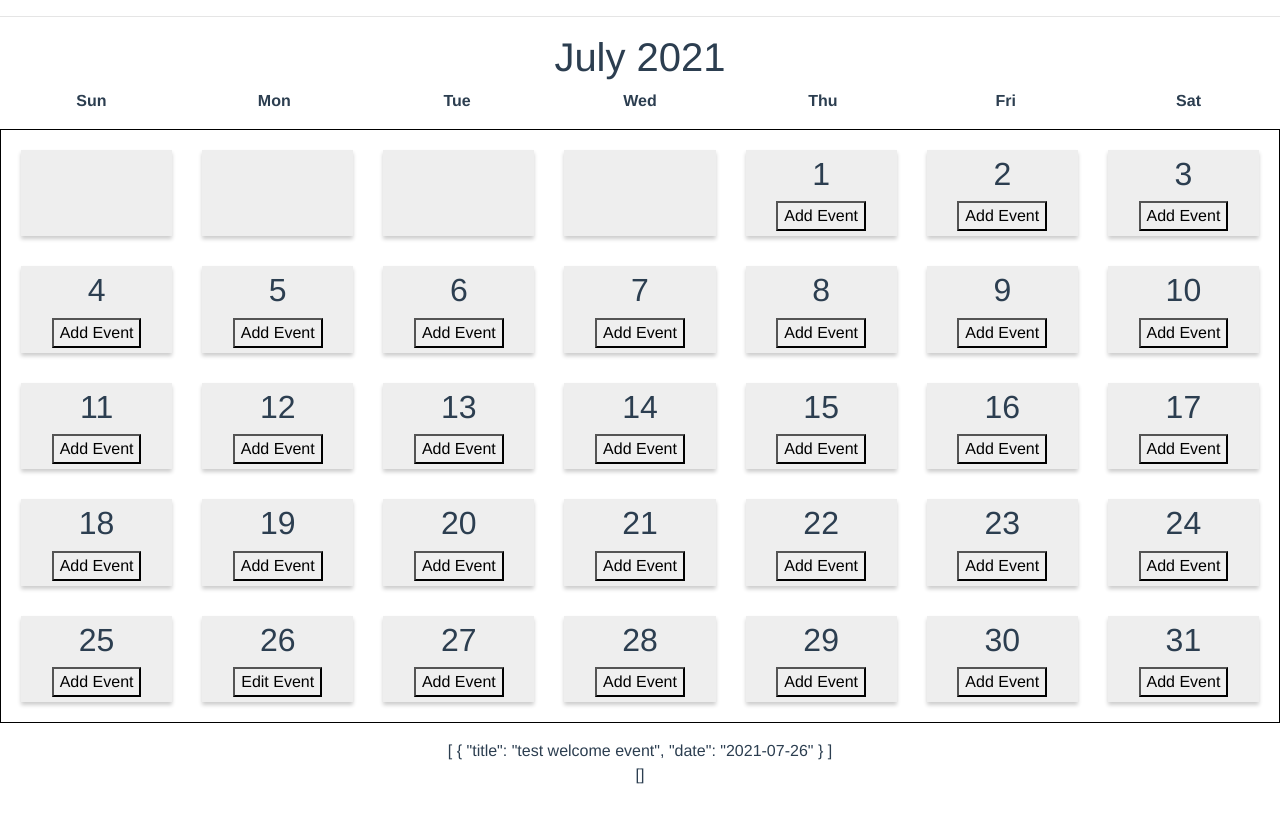
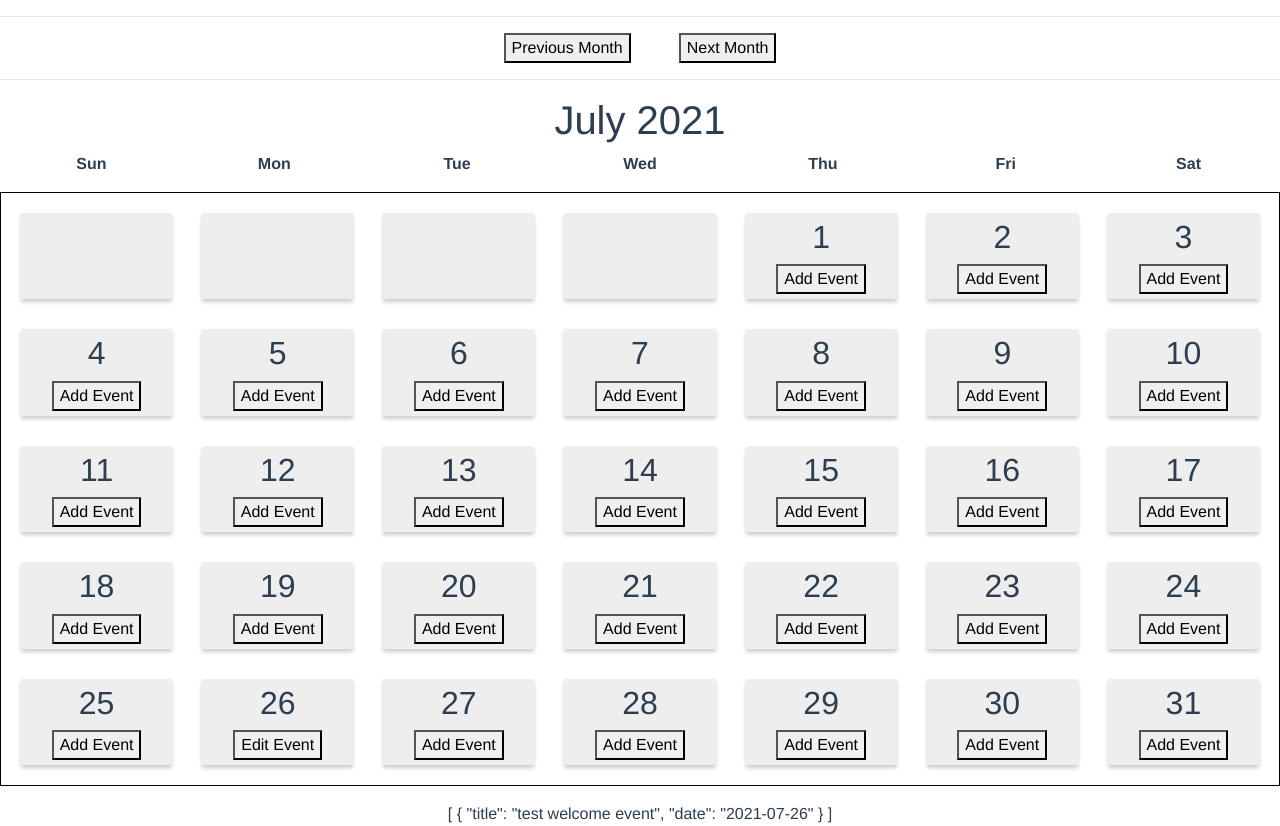
Before and after one commit to mark-francisco/prompt-calendar-app, a Vue app: page / in a window 1280 px wide. Before the commit the page ends 800 px from the top, so only its background shows below. Built offline with nearby package versions, Linux system fonts and the light colour scheme.

Commit message:
add back and forward buttons

```diff
--- a/src/components/Calendar.vue
+++ b/src/components/Calendar.vue
@@ -1,5 +1,8 @@
 <template>
   <div class="calendar">
+    <button class="mx-4" v-on:click="changeMonth(-1)">Previous Month</button>
+    <button class="mx-4" v-on:click="changeMonth(1)">Next Month</button>
+    <hr />
     <app-heading v-bind:selectedDate="selectedDate" />
 
     <ol class="calendar-days-grid">
@@ -40,17 +43,17 @@ import dayjs from "dayjs";
 export default {
   data() {
     return {
-      today: dayjs(),
       selectedDate: dayjs(),
       events: [{ title: "test welcome event", date: dayjs().format("YYYY-MM-DD") }],
-      newEvents: [],
     };
   },
   methods: {
     updateArray(event) {
       console.log(event, "hey");
       this.events.push(event);
-      this.newEvents.push(event);
+    },
+    changeMonth(unit) {
+      this.selectedDate = this.selectedDate.add(unit, "month");
     },
   },
   computed: {
@@ -67,10 +70,10 @@ export default {
 
     daysArray() {
       // current month's cards
-      // create spread array based on a constructed array of defined length
+      // create spread array based on constructed array of defined length
       let arr = [...new Array(this.numDaysInMonth)];
 
-      // map each of the empty arrItems into dayjs objects by using helper methods
+      // map each of the empty arrItems into dayjs objects using helper methods
       arr = arr.map((_arrItem, index) => {
         return {
           date: dayjs(`${this.yearText}-${this.monthText}-${index + 1}`),
```
Also changed, not shown: 1 other file (tests, documents, lock files or other folders).
